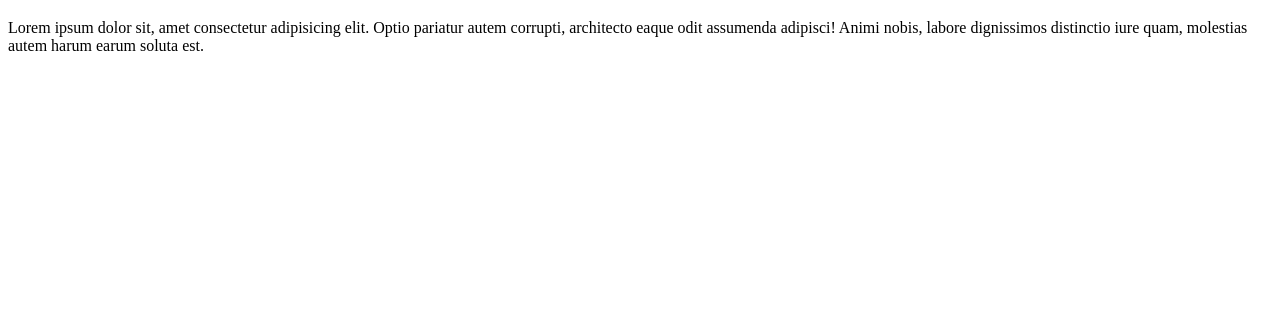
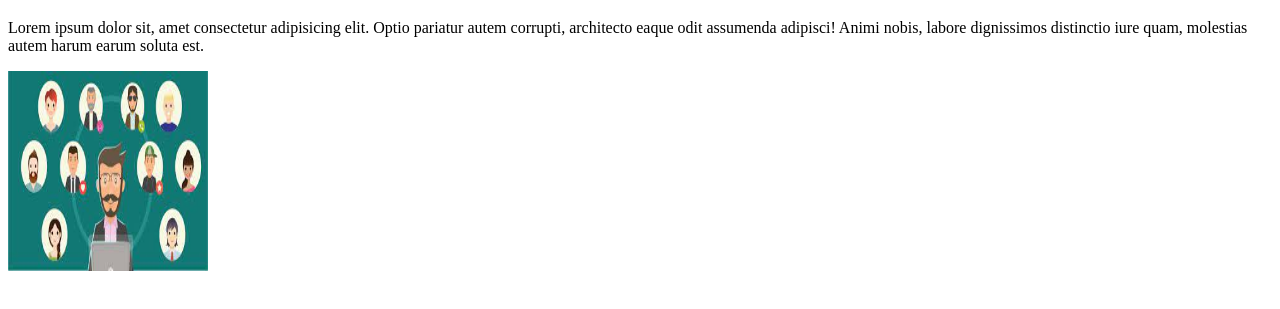
Before and after one commit to kikilo123/float, a plain HTML site: page index.html in a window 1280 px wide. Shown: the part 95-404 px from the top of the page. Drawn offline with Linux system fonts and the light colour scheme.

Commit message:
add image

```diff
--- a/index.html
+++ b/index.html
@@ -10,5 +10,6 @@
     <p>heelo wolrd</p>
     <h1>heelo world </h1>
     <p>Lorem ipsum dolor sit, amet consectetur adipisicing elit. Optio pariatur autem corrupti, architecto eaque odit assumenda adipisci! Animi nobis, labore dignissimos distinctio iure quam, molestias autem harum earum soluta est.</p>
+    <img src="images/sur.jfif" alt="images" width="200" height="200">
 </body>
 </html>
```
Also changed, not shown: images/sur.jfif (added).
